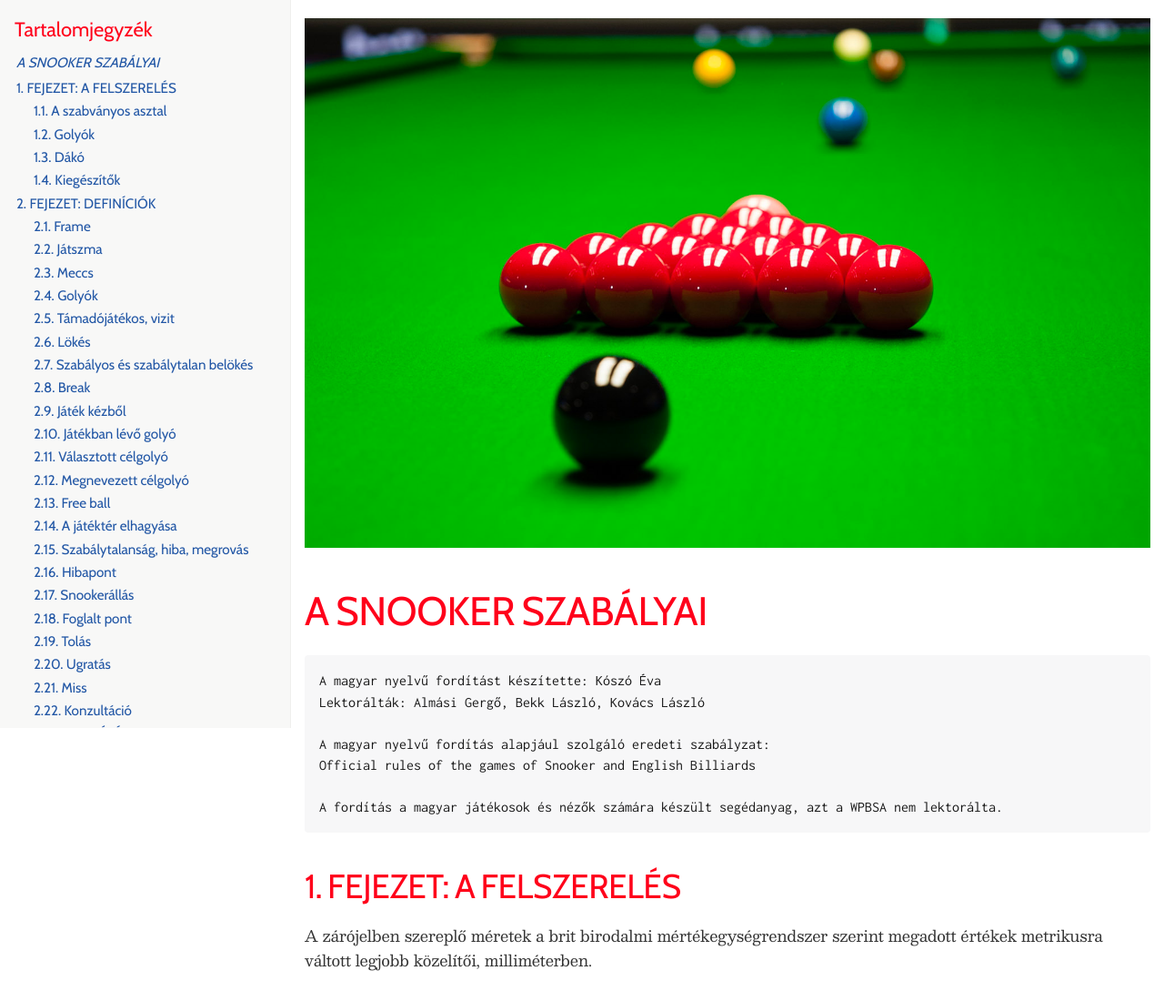
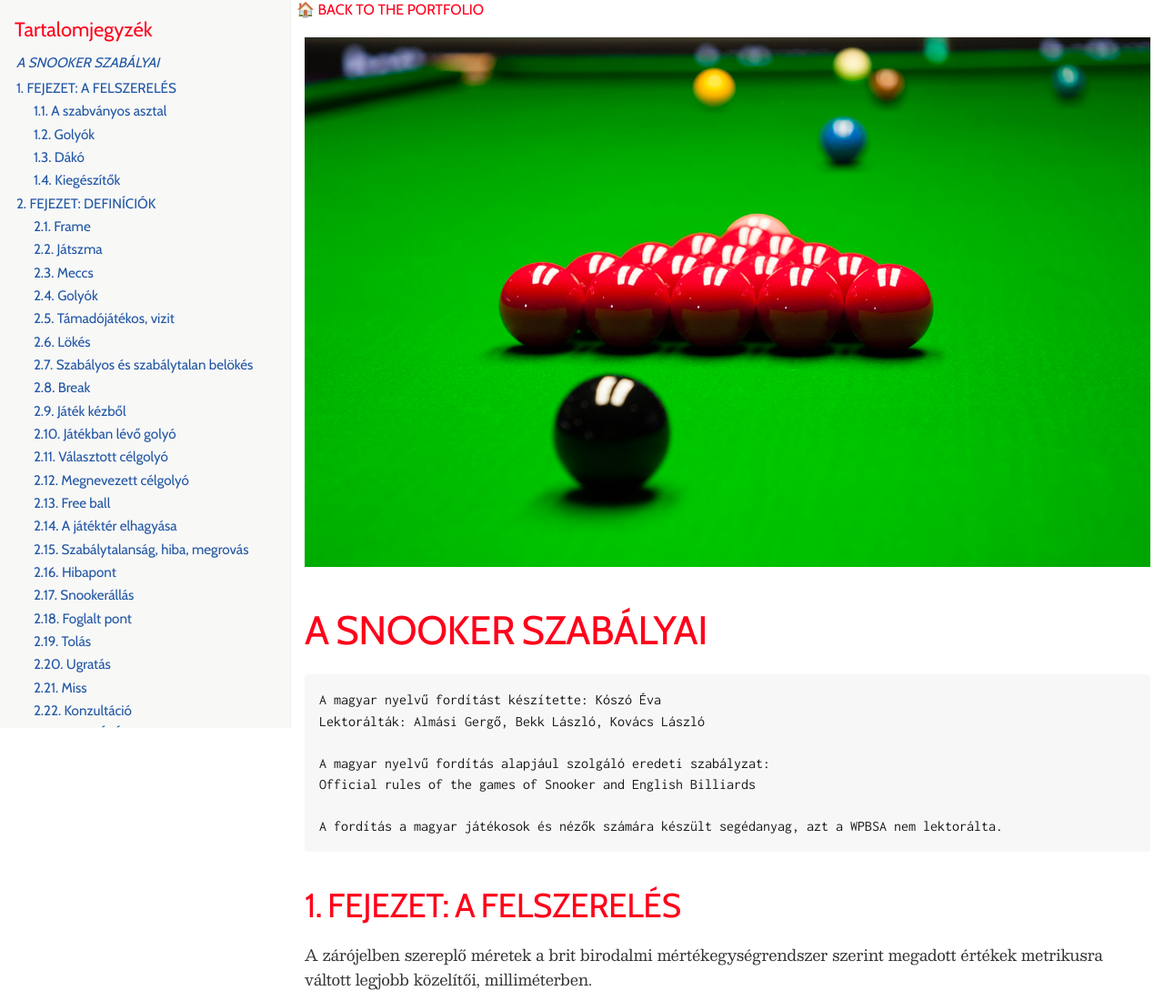
Before and after one commit to koszoeva/snooker-hun, a plain HTML site: page index.html in a window 1280 px wide. Shown: the top 1100 px of the page at 91% size. Drawn offline with nearby package versions, Linux system fonts and the light colour scheme.

Commit message:
added link to homepage

```diff
--- a/index.html
+++ b/index.html
@@ -5,6 +5,14 @@
 <meta http-equiv="X-UA-Compatible" content="IE=edge">
 <meta name="viewport" content="width=device-width, initial-scale=1.0">
 <meta name="generator" content="Asciidoctor 2.0.20">
+
+<div>
+    <header>
+        <button onclick="window.location.href='https://koszoeva.github.io'" style="font-family: Cabin; background-color: #ffffff; border: none; color: #FF001A; text-transform: uppercase"> 🏠 Back to the portfolio</button>
+    </header>
+</div>
+
+
 <title>A SNOOKER SZABÁLYAI</title>
 <style>
 @import url('https://fonts.googleapis.com/css2?family=Cabin&display=swap');
```
